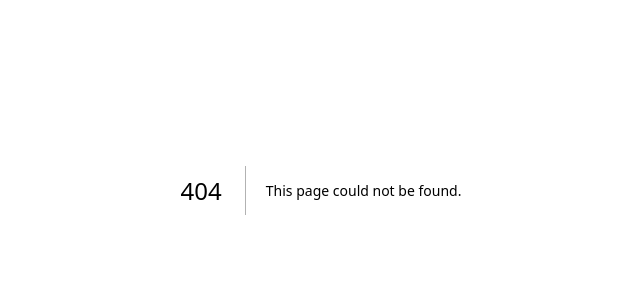
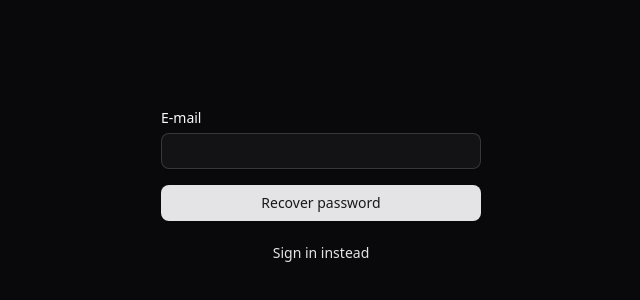
Before and after one commit to andersonkaiti/next-saas-rbac, a Next.js app in the folder apps/web/: page /auth/forgot-password in a window 1280 px wide. Before the commit this address had no page. Shown: the part 210-510 px from the top of the page, without its empty margins (319-959 px from the left). Built offline with nearby package versions, Linux system fonts and the light colour scheme.

Commit message:
:construction: feat(auth): create forgot password page

```diff
--- /dev/null
+++ b/apps/web/src/app/auth/forgot-password/page.tsx
@@ -0,0 +1,23 @@
+import { Button } from '@components/ui/button'
+import { Input } from '@components/ui/input'
+import { Label } from '@components/ui/label'
+import Link from 'next/link'
+
+export default function ForgotPasswordPage() {
+  return (
+    <form action="" className="space-y-4">
+      <div className="space-y-2">
+        <Label htmlFor="email">E-mail</Label>
+        <Input name="email" type="email" id="email" />
+      </div>
+
+      <Button type="submit" className="w-full">
+        Recover password
+      </Button>
+
+      <Button variant="link" className="w-full" size="sm" asChild>
+        <Link href="/auth/sign-in">Sign in instead</Link>
+      </Button>
+    </form>
+  )
+}
```
